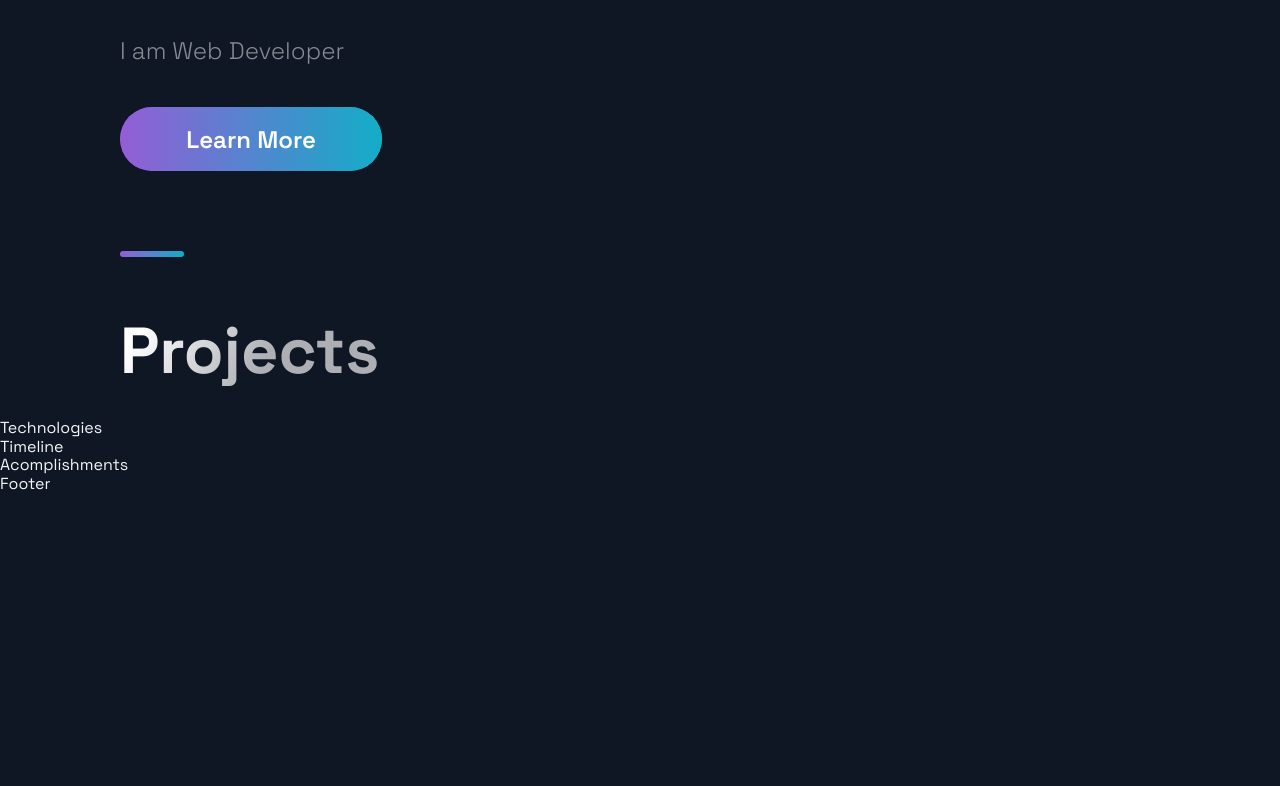
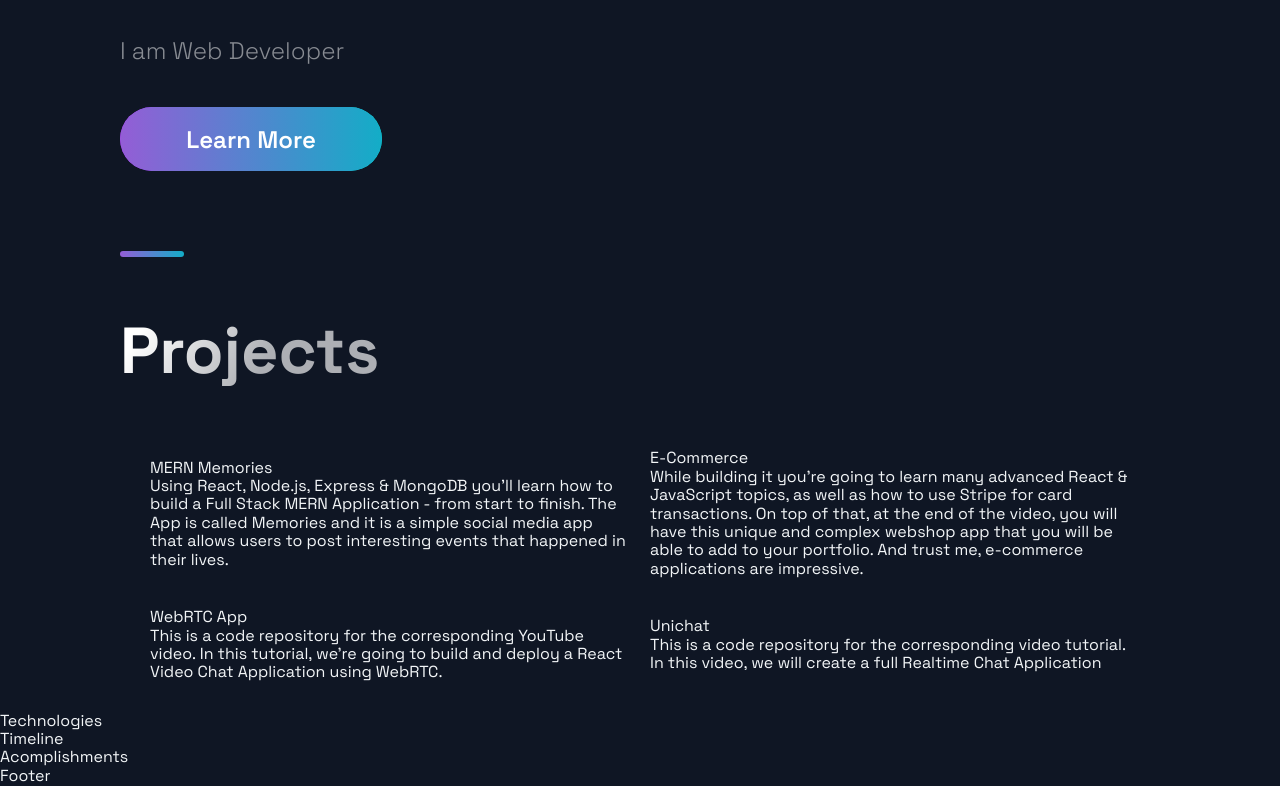
Before and after one commit to willyhuang18/Portfolio, a Next.js app: page / in a window 1280 px wide. Shown: the part 283-1069 px from the top of the page. Before the commit the page ends 800 px from the top, so only its background shows below. Built offline with nearby package versions, Linux system fonts and the light colour scheme.

Commit message:
mapping the data from the project file

```diff
--- a/src/components/Projects/Projects.js
+++ b/src/components/Projects/Projects.js
@@ -8,7 +8,15 @@ const Projects = () => (
   <Section nopadding id="projects" >
     <SectionDivider />
     <SectionTitle main>Projects</SectionTitle>
-
+    <GridContainer>
+      {projects.map((project) =>(
+        <div>
+          {project.title}
+          <br/>
+          {project.description}
+        </div>
+      ))}
+    </GridContainer>
   </Section>
 );
 
```
